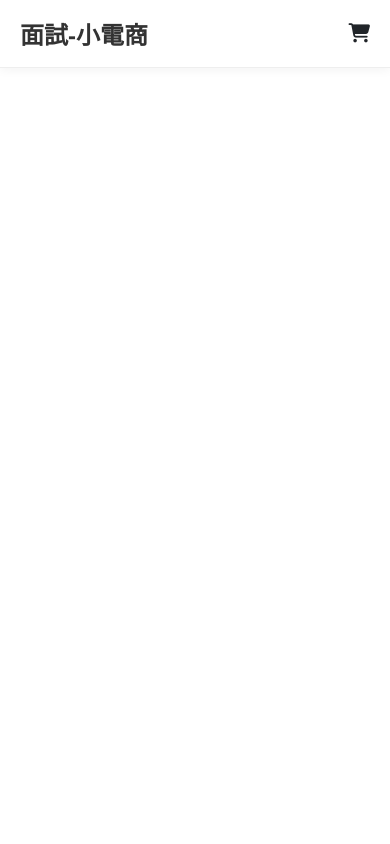
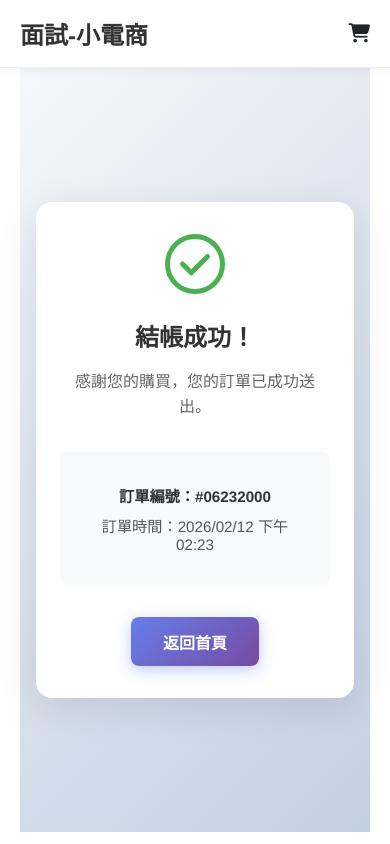
Before and after one commit to a6220498/interview-commerce, a Vue app: page /checkout-success in a window 390 px wide. Built offline with nearby package versions, Linux system fonts and the light colour scheme.

Commit message:
feat: 實作結帳成功頁面、結帳後清空購物車功能並將購物車總金額格式化。

```diff
--- a/src/router/index.js
+++ b/src/router/index.js
@@ -15,6 +15,11 @@ const routes = [
     path: '/cart',
     name: 'Cart',
     component: Cart
+  },
+  {
+    path: '/checkout-success',
+    name: 'CheckoutSuccess',
+    component: () => import('../views/CheckoutSuccess.vue')
   }
 ]
 
--- a/src/store/index.js
+++ b/src/store/index.js
@@ -27,6 +27,9 @@ export default new Vuex.Store({
             } else {
                 state.cart.push({ ...item.product, quantity: parseInt(item.quantity) })
             }
+        },
+        CLEAR_CART(state) {
+            state.cart = []
         }
     },
     actions: {
@@ -43,6 +46,6 @@ export default new Vuex.Store({
     },
     getters: {
         cartCount: state => state.cart.reduce((total, item) => total + item.quantity, 0),
-        cartTotal: state => state.cart.reduce((total, item) => total + (item.price * item.quantity), 0)
+        cartTotal: state => state.cart.reduce((total, item) => total + (item.price * item.quantity), 0).toFixed(2)
     }
 })
--- a/src/views/Cart.vue
+++ b/src/views/Cart.vue
@@ -30,7 +30,7 @@
         </div>
         <div class="cart-actions">
           <router-link to="/" class="btn-secondary">去購物</router-link>
-          <button class="btn-primary">結帳</button>
+          <button class="btn-primary" @click="handleCheckout">結帳</button>
         </div>
       </div>
     </div>
@@ -38,13 +38,20 @@
 </template>
 
 <script>
-import { mapState, mapGetters } from 'vuex'
+import { mapState, mapGetters, mapMutations } from 'vuex'
 
 export default {
   name: 'Cart',
   computed: {
     ...mapState(['cart']),
     ...mapGetters(['cartCount', 'cartTotal'])
+  },
+  methods: {
+    ...mapMutations(['CLEAR_CART']),
+    handleCheckout() {
+      this.CLEAR_CART()
+      this.$router.push('/checkout-success')
+    }
   }
 }
 </script>
--- /dev/null
+++ b/src/views/CheckoutSuccess.vue
@@ -0,0 +1,188 @@
+<template>
+  <div class="checkout-success">
+    <div class="success-card">
+      <div class="success-icon">
+        <svg viewBox="0 0 24 24" fill="none" xmlns="http://www.w3.org/2000/svg">
+          <circle cx="12" cy="12" r="11" stroke="#4CAF50" stroke-width="2"/>
+          <path d="M7 12L10.5 15.5L17 9" stroke="#4CAF50" stroke-width="2" stroke-linecap="round" stroke-linejoin="round"/>
+        </svg>
+      </div>
+
+      <h1>結帳成功！</h1>
+      <p class="success-message">感謝您的購買，您的訂單已成功送出。</p>
+
+      <div class="order-info">
+        <p class="order-number">訂單編號：#{{ orderNumber }}</p>
+        <p class="order-time">訂單時間：{{ orderTime }}</p>
+      </div>
+
+      <router-link to="/" class="btn-home">返回首頁</router-link>
+    </div>
+  </div>
+</template>
+
+<script>
+export default {
+  name: 'CheckoutSuccess',
+  data() {
+    return {
+      orderNumber: this.generateOrderNumber(),
+      orderTime: this.getCurrentTime()
+    }
+  },
+  methods: {
+    generateOrderNumber() {
+      return Date.now().toString().slice(-8)
+    },
+    getCurrentTime() {
+      const now = new Date()
+      return now.toLocaleString('zh-TW', {
+        year: 'numeric',
+        month: '2-digit',
+        day: '2-digit',
+        hour: '2-digit',
+        minute: '2-digit'
+      })
+    }
+  }
+}
+</script>
+
+<style lang="scss" scoped>
+.checkout-success {
+  min-height: calc(100vh - 80px);
+  display: flex;
+  align-items: center;
+  justify-content: center;
+  padding: 2rem;
+  background: linear-gradient(135deg, #f5f7fa 0%, #c3cfe2 100%);
+}
+
+.success-card {
+  background: white;
+  border-radius: 16px;
+  padding: 3rem 2rem;
+  text-align: center;
+  box-shadow: 0 10px 40px rgba(0, 0, 0, 0.1);
+  max-width: 500px;
+  width: 100%;
+  animation: slideUp 0.5s ease-out;
+}
+
+@keyframes slideUp {
+  from {
+    opacity: 0;
+    transform: translateY(30px);
+  }
+  to {
+    opacity: 1;
+    transform: translateY(0);
+  }
+}
+
+.success-icon {
+  margin: 0 auto 2rem;
+  width: 80px;
+  height: 80px;
+  animation: scaleIn 0.6s ease-out 0.2s both;
+
+  svg {
+    width: 100%;
+    height: 100%;
+  }
+}
+
+@keyframes scaleIn {
+  from {
+    opacity: 0;
+    transform: scale(0);
+  }
+  to {
+    opacity: 1;
+    transform: scale(1);
+  }
+}
+
+h1 {
+  font-size: 2rem;
+  color: #333;
+  margin: 0 0 1rem;
+  font-weight: 700;
+}
+
+.success-message {
+  font-size: 1.1rem;
+  color: #666;
+  margin: 0 0 2rem;
+  line-height: 1.6;
+}
+
+.order-info {
+  background: #f8f9fa;
+  border-radius: 8px;
+  padding: 1.5rem;
+  margin-bottom: 2rem;
+
+  p {
+    margin: 0.5rem 0;
+    color: #555;
+    font-size: 0.95rem;
+
+    &.order-number {
+      font-weight: 600;
+      color: #333;
+    }
+  }
+}
+
+.btn-home {
+  display: inline-block;
+  padding: 1rem 3rem;
+  background: linear-gradient(135deg, #667eea 0%, #764ba2 100%);
+  color: white;
+  text-decoration: none;
+  border-radius: 8px;
+  font-weight: 600;
+  font-size: 1.1rem;
+  transition: all 0.3s ease;
+  box-shadow: 0 4px 15px rgba(102, 126, 234, 0.4);
+
+  &:hover {
+    transform: translateY(-2px);
+    box-shadow: 0 6px 20px rgba(102, 126, 234, 0.5);
+  }
+
+  &:active {
+    transform: translateY(0);
+  }
+}
+
+@media (max-width: 600px) {
+  .checkout-success {
+    padding: 1rem;
+  }
+
+  .success-card {
+    padding: 2rem 1.5rem;
+  }
+
+  .success-icon {
+    width: 60px;
+    height: 60px;
+    margin-bottom: 1.5rem;
+  }
+
+  h1 {
+    font-size: 1.5rem;
+  }
+
+  .success-message {
+    font-size: 1rem;
+  }
+
+  .btn-home {
+    padding: 0.8rem 2rem;
+    font-size: 1rem;
+  }
+}
+</style>
```
